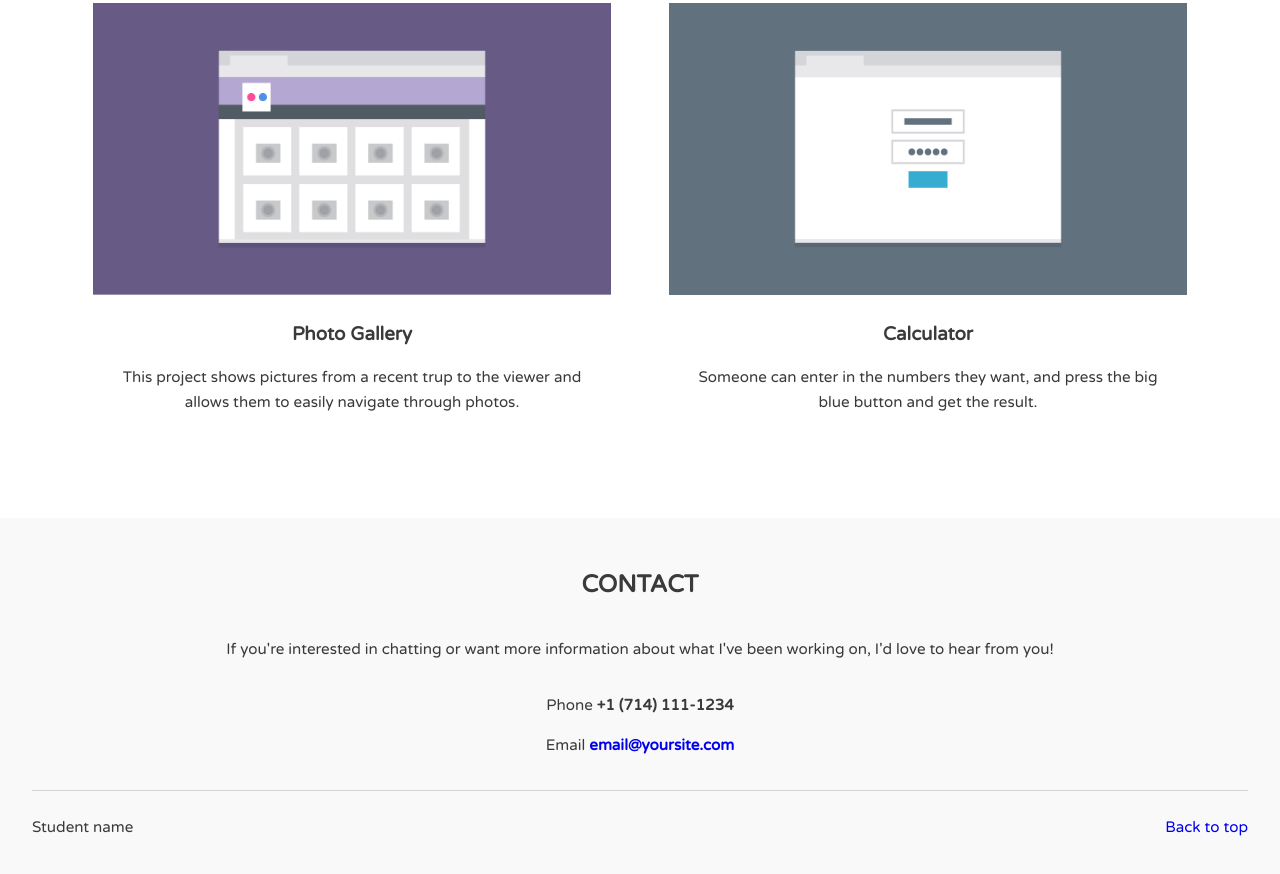
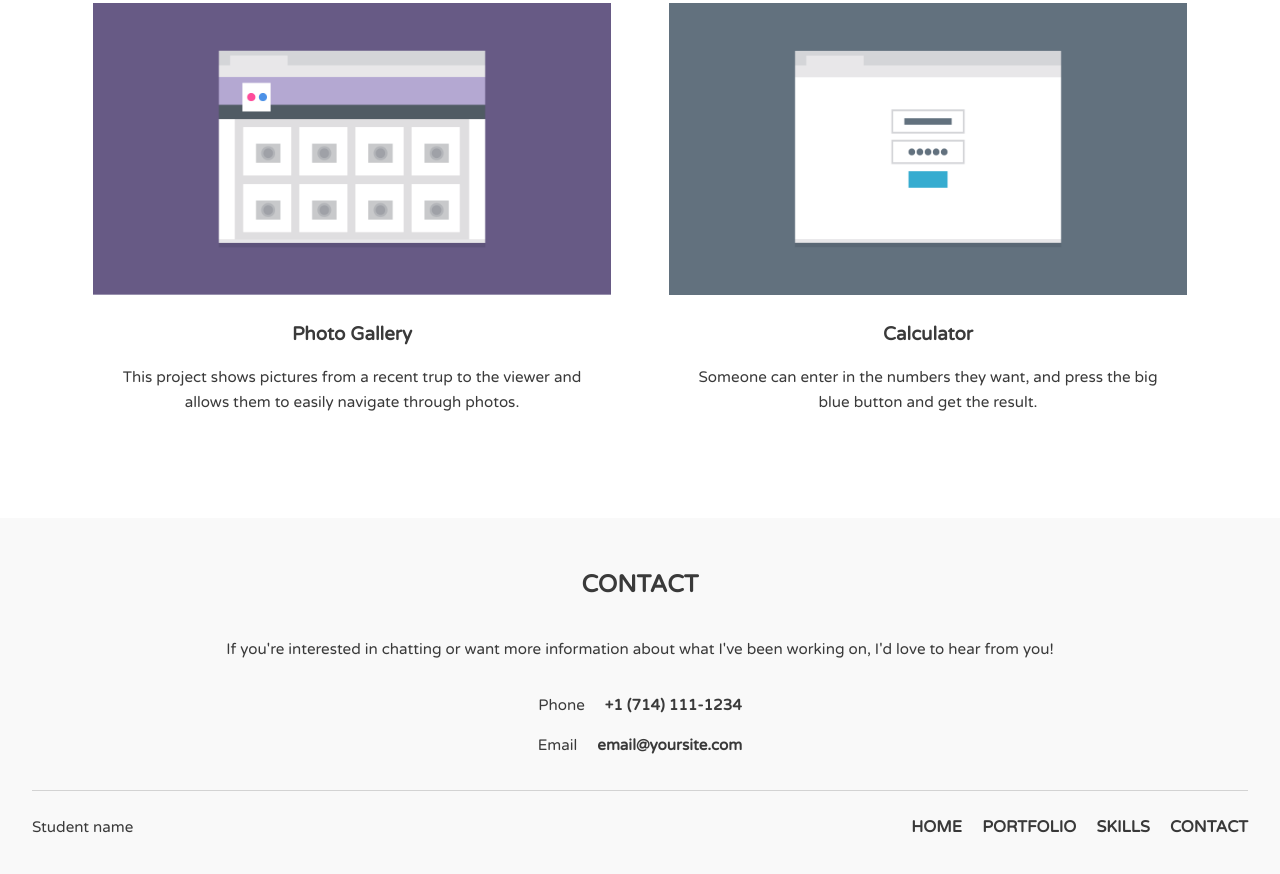
Before and after one commit to Jovy83/fewd-td-project2-revisited, a plain HTML site: page index.html in a window 1280 px wide. Shown: the part 1571-2445 px from the top of the page. Drawn offline with Linux system fonts and the light colour scheme.

Commit message:
finish tablet layout code

```diff
--- a/css/style.css
+++ b/css/style.css
@@ -26,6 +26,9 @@ h3 {
 
 a {
 	text-decoration: none;
+	color: rgb(57, 57, 57);
+	font-weight: bold;
+	text-transform: uppercase;
 }
 
 img {
@@ -68,9 +71,7 @@ img {
 }
 
 .main-nav li a {
-	color: rgb(57, 57, 57);
 	text-transform: uppercase;
-	font-weight: bold;
 	display: block;
 }
 
@@ -139,6 +140,14 @@ img {
 .contact-info p {
 	text-align: center;
 	margin-bottom: 1rem;
+}
+
+.contact-info strong {
+	margin-left: 1rem;
+}
+
+.contact-info strong a {
+	text-transform: initial;
 }
 
 .contact-info p:last-child {
@@ -212,6 +221,23 @@ img {
 		height: 3.75em;
 	}
 
+	.credits p + p {
+		display: none;
+	}
+
+	.footer-nav {
+		float: right;
+		display: initial;
+	}
+
+	.footer-nav ul li {
+		display: inline;
+		margin: 0 0.5rem;
+	}
+
+	.footer-nav ul li:last-child {
+		margin-right: 0;
+	}
 }
 
 @media (min-width: 1024px) {
```
